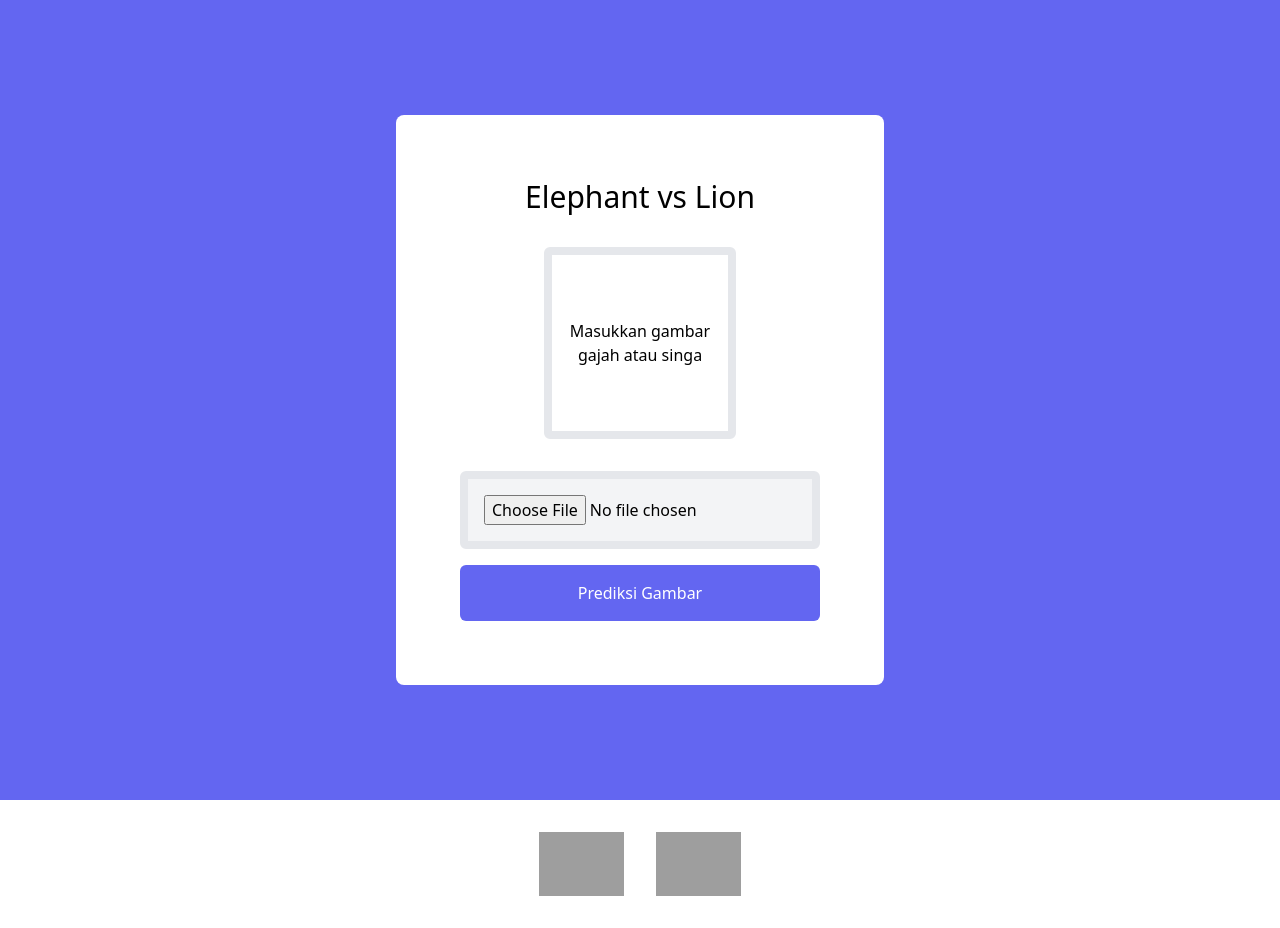
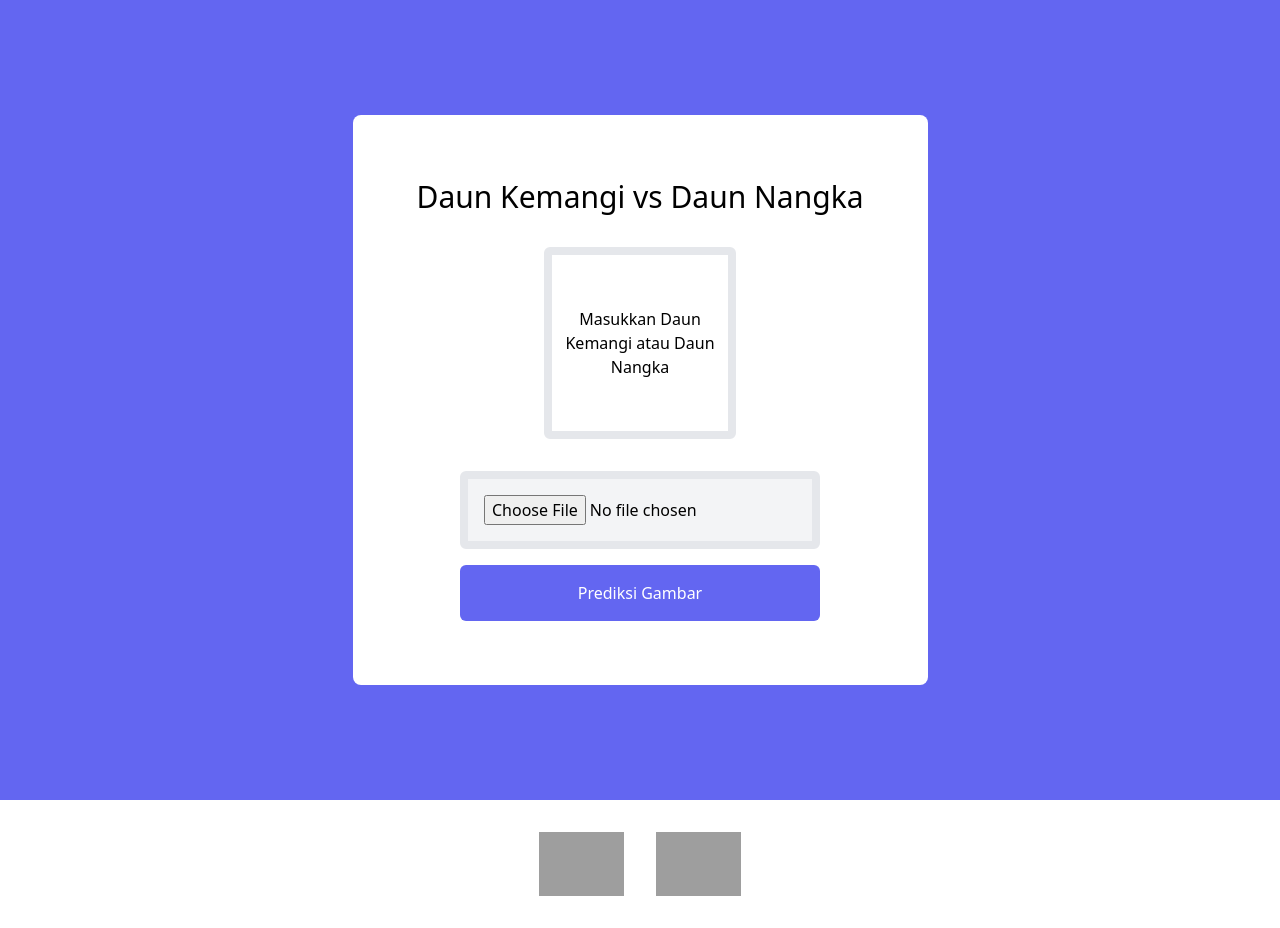
Before and after one commit to KharismaNabil/CBIR-FLASK, a Flask app: page / in a window 1280 px wide. Run offline with Flask 2, Linux system fonts and the light colour scheme; grey boxes are pictures that could not be loaded.

Commit message:
secondary commit

```diff
--- a/app.py
+++ b/app.py
@@ -8,7 +8,7 @@ app = Flask(__name__)
 app.config['UPLOAD_FOLDER'] = './static/uploads/'
 model = load_model('daun_kemangi_nangka_model.h5')
 
-class_dict = {0: 'Elephant (Gajah)', 1: 'Lion (Singa)'}
+class_dict = {0: 'Daun Kemangi', 1: 'Daun Nangka'}
 
 def predict_label(img_path):
     query = cv2.imread(img_path)
--- a/templates/index.html
+++ b/templates/index.html
@@ -8,7 +8,7 @@
             href="https://unpkg.com/tailwindcss@^2/dist/tailwind.min.css"
             rel="stylesheet"
         />
-        <title>Elephant vs Lion App</title>
+        <title>Daun Kemangi vs Daun Nangka App</title>
     </head>
     <body>
         <section
@@ -31,7 +31,7 @@
                     rounded-lg
                 "
             >
-                <h1 class="text-3xl text-bold">Elephant vs Lion</h1>
+                <h1 class="text-3xl text-bold">Daun Kemangi vs Daun Nangka</h1>
 
                 {% if uploaded_image %}
                 <img
@@ -52,7 +52,7 @@
                     "
                 >
                     <p class="text-center">
-                        Masukkan gambar gajah atau singa
+                        Masukkan Daun Kemangi atau Daun Nangka
                     </p>
                 </div>
                 {% endif %} {% if prediction %}
```
